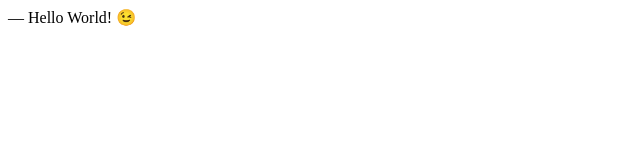
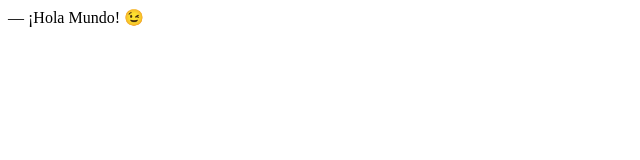
Before and after one commit to HSPos-it/homepage, a plain HTML site: page index.html in a window 1280 px wide. Shown: the full height of the page, 0-640 px from the left. Drawn offline with Linux system fonts and the light colour scheme.

Commit message:
actualizado index

```diff
--- a/index.html
+++ b/index.html
@@ -2,9 +2,9 @@
 <html>
   <head>
     <meta charset="UTF-8" />
-    <title>Résumé</title>
+    <title>Currículum</title>
   </head>
   <body>
-    ― Hello World! &#x1F609;
+    ― ¡Hola Mundo! &#x1F609;
   </body>
 </html>
```
